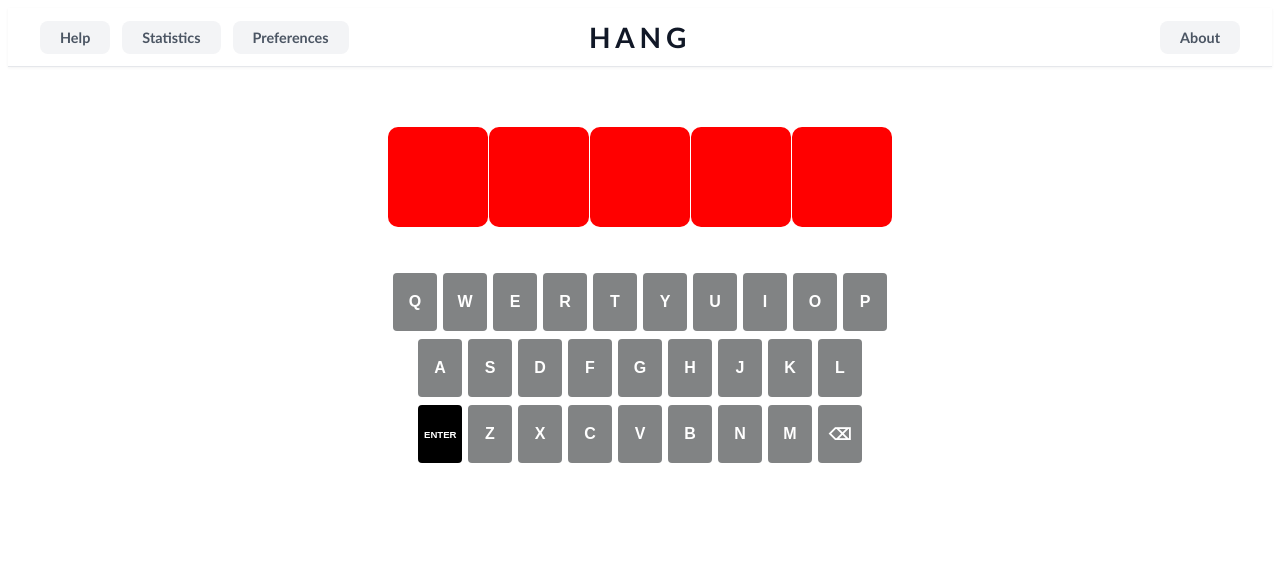
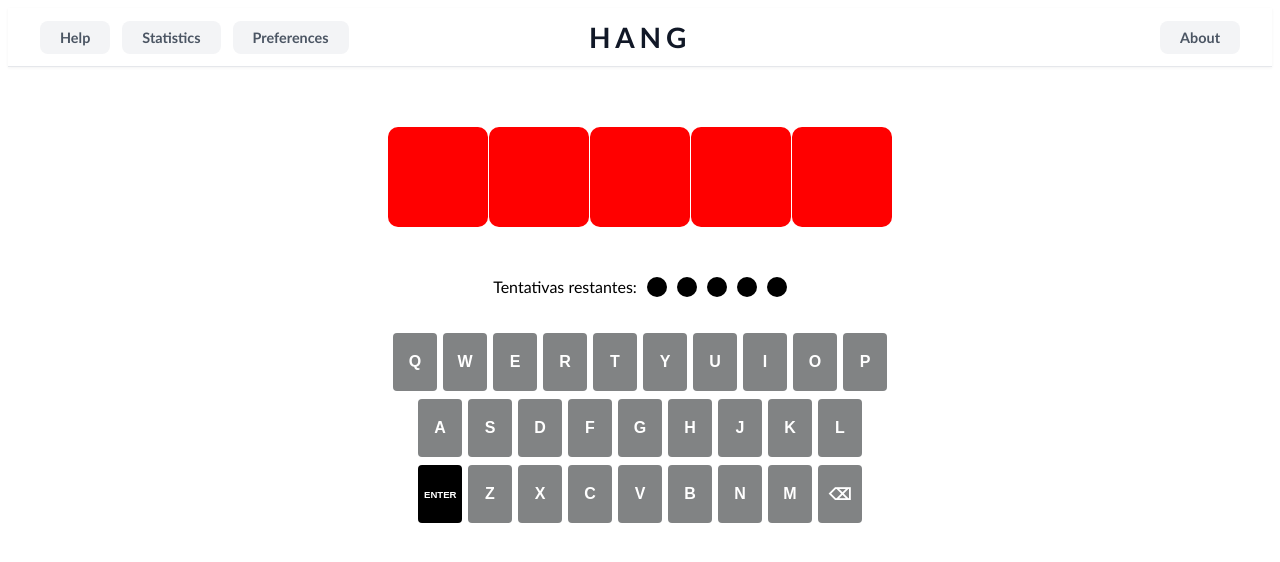
Before and after one commit to guizarolho/vue-hangman, a Vue app: page / in a window 1280 px wide. Shown: the top 562 px of the page. Built offline with nearby package versions, Linux system fonts and the light colour scheme; the HTML template or start-up script is replaced by a standard one.

Commit message:
attempts ui

```diff
--- a/src/components/GameAbout.vue
+++ b/src/components/GameAbout.vue
@@ -46,6 +46,19 @@
 </template>
 
 <style scoped>
+*,
+*::before,
+*::after {
+  box-sizing: border-box;
+  width: 100%;
+  height: 100%;
+  margin: 0;
+  padding: 0;
+
+  font-family:
+    'Trebuchet MS', 'Lucida Sans Unicode', 'Lucida Grande', 'Lucida Sans', Arial, sans-serif;
+}
+
 .bio__wrapper {
   min-height: 100vh;
   background-color: #f8fafc;
@@ -60,6 +73,9 @@
   max-width: 500px;
   width: 100%;
   margin: 0 auto;
+  display: flex;
+  justify-content: left;
+  align-items: center;
 }
 
 .bio__back-link {
--- /dev/null
+++ b/src/components/GameAttempts.vue
@@ -0,0 +1,32 @@
+<script setup lang="ts">
+import { MAX_ERRORS } from '@/utils/consts'
+import GameRadial from './GameRadial.vue'
+
+const radials: HTMLElement[] = []
+</script>
+<template>
+  <div class="main__container">
+    <div class="attempts__container">
+      <span>Tentativas restantes:</span>
+      <template v-for="value in MAX_ERRORS" :key="value">
+        <GameRadial :ref="(e) => radials.push(e as HTMLElement)" />
+      </template>
+    </div>
+  </div>
+</template>
+<style scoped>
+.main__container {
+  display: flex;
+  justify-content: center;
+  align-items: center;
+  width: 100%;
+
+  margin: 20px;
+}
+
+.attempts__container {
+  display: flex;
+  flex-direction: row;
+  gap: 10px;
+}
+</style>
--- a/src/components/GameHome.vue
+++ b/src/components/GameHome.vue
@@ -8,6 +8,7 @@ import GamePreferences from './GamePreferences.vue'
 import GameHelp from './GameHelp.vue'
 import GameStats from './GameStats.vue'
 import { GameManager } from '../game/GameManager.ts'
+import GameAttempts from './GameAttempts.vue'
 
 const showGameover = ref(false)
 const showPreferences = ref(false)
@@ -48,6 +49,7 @@ provide('game', gameManager)
       />
     </div>
 
+    <GameAttempts />
     <GameKeyboard @open-gameover="showGameover = true" />
     <GameModal
       :show="showGameover"
--- a/src/components/GameKeyboard.vue
+++ b/src/components/GameKeyboard.vue
@@ -30,8 +30,8 @@ function guess() {
   const result = gameManager.guess(selected.value)
   if (result === undefined) return
 
+  keyTiles[selected.value]?.classList.remove('highlight')
   keyTiles[selected.value]?.classList.add(result ? 'right' : 'wrong')
-  keyTiles[selected.value]?.classList.remove('highlight')
   selected.value = ''
 }
 
@@ -89,7 +89,7 @@ onUnmounted(() => {
         {{ char }}
       </button>
 
-      <button v-if="index === 2" @click="clear()">⌫</button>
+      <button class="keyboard__clear" v-if="index === 2" @click="clear()">⌫</button>
     </div>
   </div>
 </template>
--- /dev/null
+++ b/src/components/GameRadial.vue
@@ -0,0 +1,45 @@
+<script setup lang="ts">
+import { ref } from 'vue'
+
+const inner = ref<HTMLElement>()
+function emptyfill() {
+  inner.value?.classList.add('empty')
+}
+</script>
+
+<template>
+  <div @click="emptyfill()" class="radial__container">
+    <div class="radial__inner" :ref="(e) => (inner = e as HTMLElement)" />
+  </div>
+</template>
+
+<style scoped>
+.radial__container {
+  display: flex;
+  justify-content: center;
+  align-items: center;
+
+  height: 20px;
+  width: 20px;
+  border-radius: 20px;
+
+  background: black;
+}
+
+.radial__inner {
+  display: flex;
+  justify-content: center;
+  align-items: center;
+
+  height: 80%;
+  width: 80%;
+  border-radius: 20px;
+
+  background: black;
+  transition: background 0.3s ease-in-out;
+}
+
+.radial__inner.empty {
+  background: white;
+}
+</style>
--- a/src/game/GameManager.ts
+++ b/src/game/GameManager.ts
@@ -10,6 +10,7 @@ export class GameManager {
   public GameOver = ref<boolean>(false)
   public Victory = ref<boolean>(false)
   public GuessedLetters = reactive(new Set())
+  public UserLife = ref<number>(MAX_ERRORS)
 
   constructor(secretWord: string) {
     this.gameState = reactive({
```
